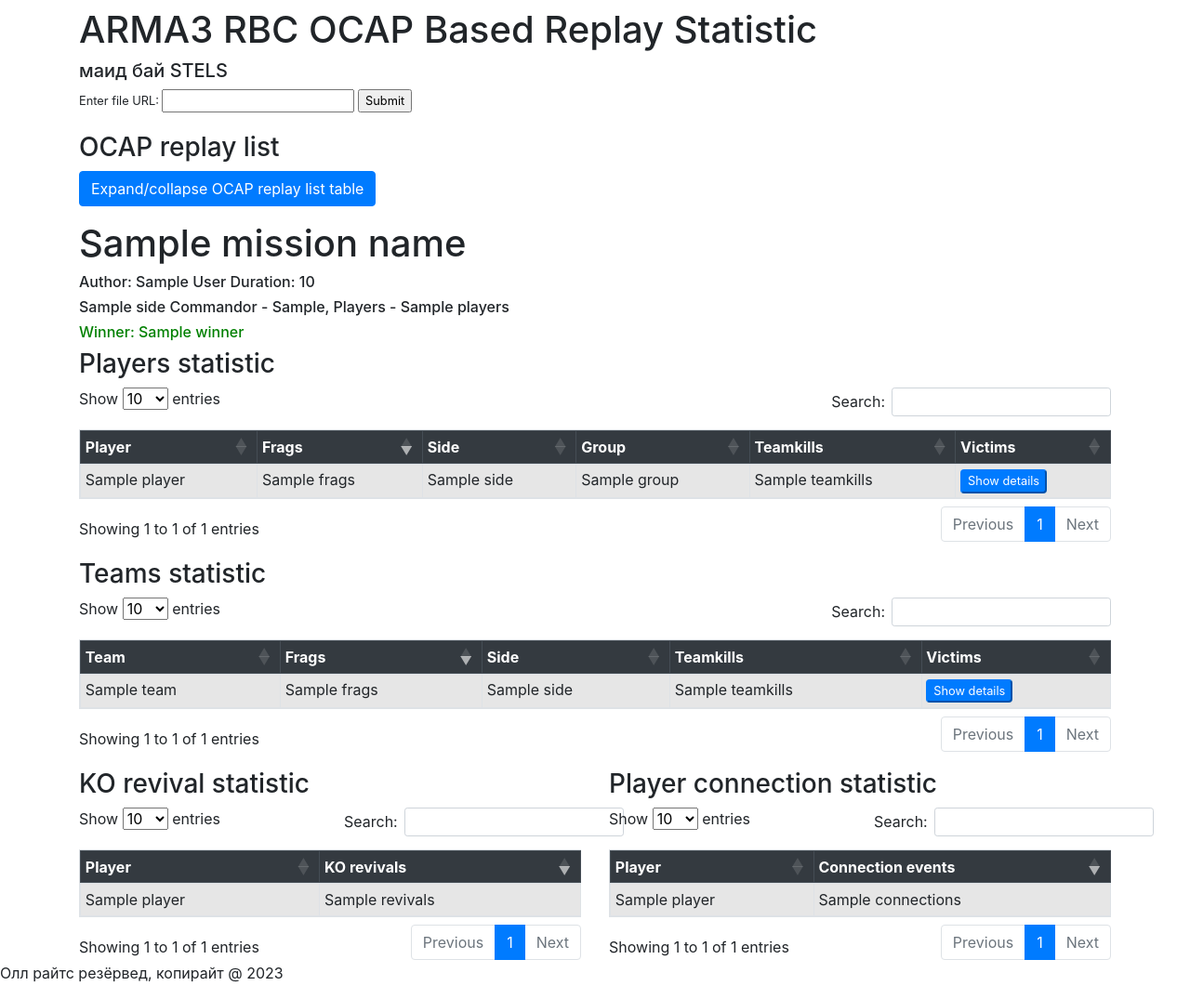
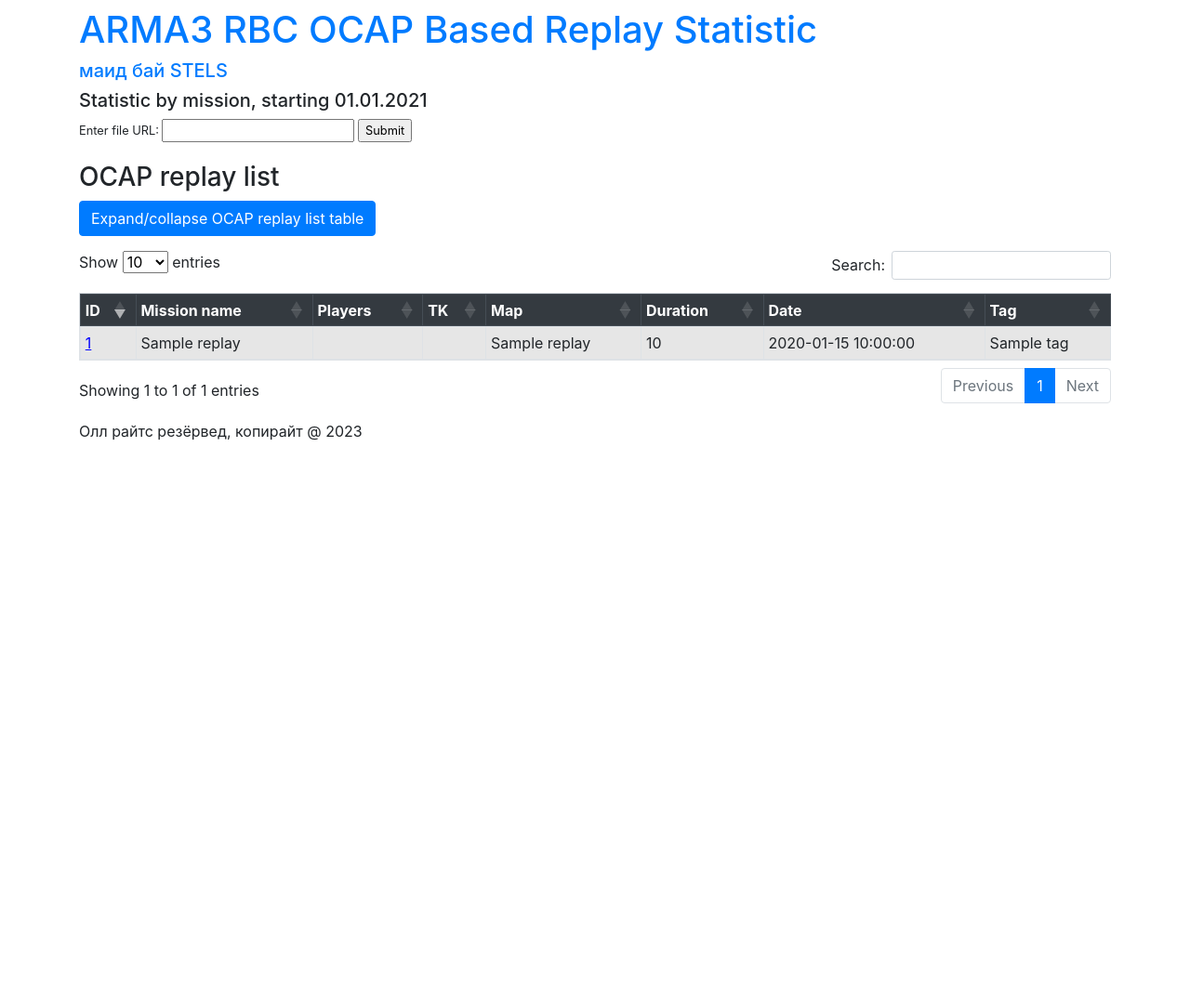
Before and after one commit to bibacrm/ocap_analyzer, a Flask app: template templates/index2.html in a window 1280 px wide. Shown: the whole page at 93% size. After the commit the page ends 474 px from the top, so only its background shows below. Run offline with Flask 3, Linux system fonts and the light colour scheme; the template is opened without the code that fills it: most values are stand-ins (such as "Sample title", 1, 10 or a date in 2020); some libraries are stand-ins or nearby versions.

Commit message:
Update index2.html

```diff
--- a/templates/index2.html
+++ b/templates/index2.html
@@ -26,9 +26,13 @@
     .header {
       color: red;
     }
+    .tooltip-inner {
+    white-space: pre-wrap;
+    }
   </style>
 
   <link rel="stylesheet" href="https://stackpath.bootstrapcdn.com/bootstrap/4.5.2/css/bootstrap.min.css">
+  <script src="https://cdn.jsdelivr.net/npm/popper.js@1.16.1/dist/umd/popper.min.js" integrity="sha384-9/reFTGAW83EW2RDu2S0VKaIzap3H66lZH81PoYlFhbGU+6BZp6G7niu735Sk7lN" crossorigin="anonymous"></script>
   <script src="https://code.jquery.com/jquery-3.5.1.min.js"></script>
   <script src="https://cdn.datatables.net/1.10.23/js/jquery.dataTables.min.js"></script>
   <script src="https://cdn.datatables.net/1.10.23/js/dataTables.bootstrap4.min.js"></script>
@@ -59,33 +63,49 @@
 
 
 <div class="container mt-2">
-  <h1>ARMA3 RBC OCAP Based Replay Statistic</h1>
-  <h5>маид бай STELS</h5>
+  <a href="/"><h1>ARMA3 RBC OCAP Based Replay Statistic</h1></a>
+  <h5><a href="/total">маид бай STELS</a></h5>
+  <h5>Statistic by mission, starting 01.01.2021</h5>
 
   <form method="post" id="ocap_url_form" class="small">
     <label for="ocap_url">Enter file URL:</label>
     <input type="text" id="ocap_url" name="ocap_url">
     <input type="submit" value="Submit">
   </form>
+  {% if error_message != '' %}
+  <h3>{{ error_message }}</h3>
+  {% endif %}
 </div>
 
 <div class="container mt-3">
   <h3>OCAP replay list</h3>
-  <button type="button" class="btn btn-primary" data-toggle="collapse" data-target="#ocap-list-collapse-table" aria-expanded="false" aria-controls="ocap-list-collapse-table">
+  {% if error_message == '' %}
+    {% set expanded = 'false' %}
+    {% set expanded_class = '' %}
+  {% else %}
+    {% set expanded = 'true' %}
+    {% set expanded_class = 'show' %}
+  {% endif %}
+  <button type="button" class="btn btn-primary" data-toggle="collapse" data-target="#ocap-list-collapse-table" aria-expanded="{{ expanded }}" aria-controls="ocap-list-collapse-table">
     Expand/collapse OCAP replay list table
   </button>
-  <div class="collapse" id="ocap-list-collapse-table">
-  </br>
+</div>
+
+<!-- <div class="container-fluid mt-3" style="max-width: 1400px;"> -->
+<div class="container mt-3">
+  <div class="collapse {{ expanded_class }}" id="ocap-list-collapse-table">
   <table id="ocap-list-table" class="table table-striped table-bordered table-hover table-sm">
     <thead class="thead-dark">
       <tr>
         <th>ID</th>
         <th>Mission name</th>
+        <th>Players</th>
+        <th>TK</th>
         <th>Map</th>
         <th>Duration</th>
         <th>Date</th>
         <th>Tag</th>
-        <th>File name</th>
+        <!-- <th>File name</th> -->
       </tr>
     </thead>
     <tbody>
@@ -96,21 +116,34 @@
             <div class="hide">{{ replay['filename'] }}</div>
           </td>
           <td>{{ replay['mission_name'] }}</td>
+          <td>
+            {% if 'stats' in replay %}
+              {% if replay['stats']|length > 1%}
+                <div class="hide">{{ replay['stats'] }}</div>
+                {% if replay['stats'][0]['win'] == 1 %}
+                  {% set tooltip = replay['stats'][0]['ks'] + ' (Winner)\n' + replay['stats'][1]['ks'] %}
+                {% else %}
+                  {% set tooltip = replay['stats'][0]['ks'] + '\n' + replay['stats'][1]['ks'] + ' (Winner)' %}
+                {% endif %}
+                <a href="#" data-toggle="tooltip" data-placement="right" data-original-title="{{ tooltip }}">
+                  {% set total = replay['stats'][0]['players'] + replay['stats'][1]['players'] %}
+                  {{ total }} ({{ replay['stats'][0]['players'] }}/{{ replay['stats'][1]['players'] }})
+                </a>
+              {% endif %}
+            {% endif %}
+          </td>
+          <td>
+            {% if 'stats' in replay %}
+              {% if replay['stats']|length > 1%}
+                {% set total = replay['stats'][0]['tk'] + replay['stats'][1]['tk'] %}
+                {{ total }} ({{ replay['stats'][0]['tk'] }}/{{ replay['stats'][1]['tk'] }})
+              {% endif %}
+            {% endif %}
+          </td>
           <td>{{ replay['world_name'] }}</td>
           <td>{{ replay['mission_duration']}}</td>
           <td>{{ replay['date'] }}</td>
           <td>{{ replay['tag'] }}</td>
-          <td>
-            {% set salt = range(1, 1000) | random %}
-            <button type="button" class="btn-primary btn_small" data-toggle="collapse" data-target="#replay_{{ salt }}" aria-expanded="false" aria-controls="replay_{{ salt }}">
-              Show details
-            </button>
-            <div class="collapse" id="replay_{{ salt }}">
-              <div class="card card-body file_name">
-              {{ replay['filename'] }}
-              </div>
-            </div>
-          </td>
         </tr>
         {% endfor %}
       </tbody>
@@ -118,6 +151,7 @@
   </div>
 </div>
 
+{% if error_message == '' %}
 <div class="container mt-3">
   <h1>{{ mission_name }}</h1>
   <h6>Author: {{ mission_author }} Duration: {{ mission_duration }}</h6>
@@ -293,9 +327,10 @@
     </div>
   </div>
 </div>
-
-<p>Олл райтс резёрвед, копирайт @ 2023</p>
-
+{% endif %}
+<div class="container mt-3">
+  <p>Олл райтс резёрвед, копирайт @ 2023</p>
+</div>
 <script>
   $(document).ready(function() {
     $('.stats-table').DataTable({
@@ -350,6 +385,23 @@
   });
 </script>
 
+<script>
+$(document).ready(function() {
+  // Define a function to initialize the tooltips
+  function initTooltips() {
+    $('[data-toggle="tooltip"]').tooltip();
+  }
+
+  // Call the initTooltips function on document ready
+  initTooltips();
+
+  // Call the initTooltips function whenever the table is updated
+  $('#ocap-list-table').on('draw.dt page.dt search.dt order.dt', function() {
+    initTooltips();
+  });
+});
+</script>
+
 
 </body>
 </html>
```
